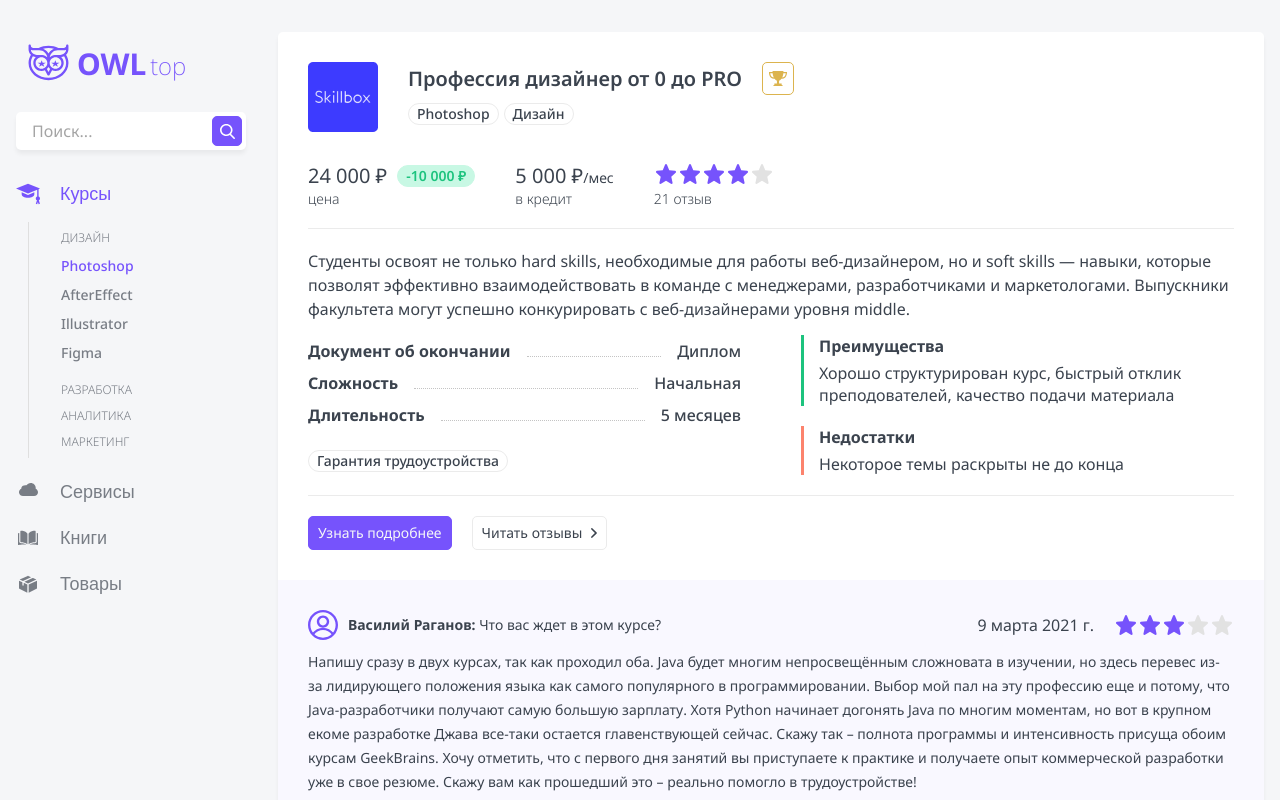
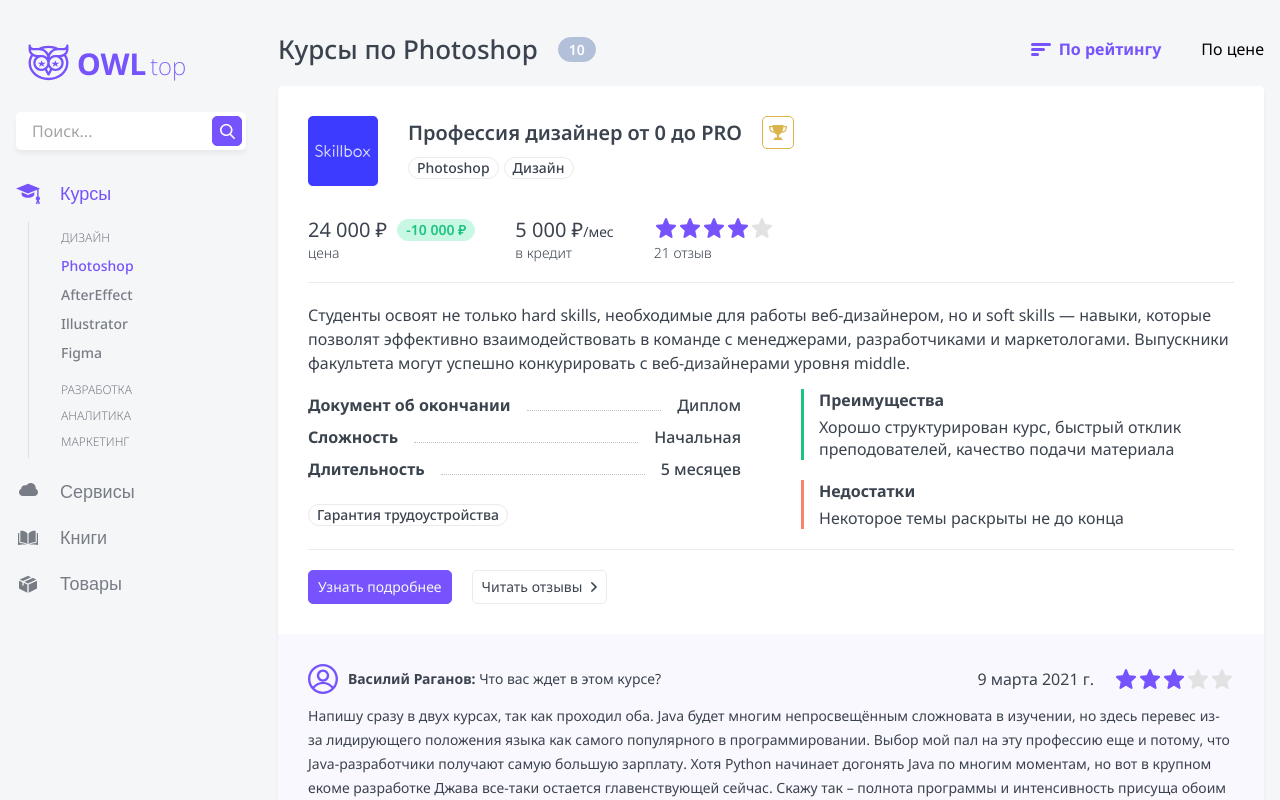
Before and after one commit to tdedetd/react-owl-top-practice, a Next.js app: page / in a window 1280 px wide. Shown: the top 800 px of the page. Built offline with nearby package versions, Linux system fonts and the light colour scheme.

Commit message:
page title, filters

```diff
--- a/app/components/Course/Course.props.ts
+++ b/app/components/Course/Course.props.ts
@@ -2,4 +2,5 @@ import { CourseApi } from './models/course-api.interface';
 
 export interface CourseProps {
   course: CourseApi;
+  className?: string;
 }
--- a/app/components/Course/Course.tsx
+++ b/app/components/Course/Course.tsx
@@ -2,10 +2,16 @@ import { CourseProps } from './Course.props';
 import styles from './Course.module.css';
 import { CourseInfo } from './components/CourseInfo/CourseInfo';
 import { CourseReviews } from './components/CourseReviews/CourseReviews';
+import classNames from 'classnames';
 
-export function Course({ course }: CourseProps): JSX.Element {
+export function Course({ course, className }: CourseProps): JSX.Element {
+  const divClass = classNames(...[
+    styles.block,
+    className
+  ].filter(Boolean));
+
   return (
-    <div className={styles.block}>
+    <div className={divClass}>
       <CourseInfo course={course}></CourseInfo>
       <CourseReviews reviews={course.reviews}></CourseReviews>
     </div>
--- a/app/components/Course/components/CourseInfo/components/CourseHeader/CourseHeader.module.css
+++ b/app/components/Course/components/CourseInfo/components/CourseHeader/CourseHeader.module.css
@@ -15,7 +15,14 @@
 .general {
   display: flex;
   align-items: flex-start;
-  column-gap: 30px;
+  gap: 30px;
+}
+
+@media (max-width: 575px) {
+  .general {
+    flex-direction: column;
+    gap: 20px;
+  }
 }
 
 .headingContainer {
--- a/app/components/Course/components/CourseReviews/components/CourseReviewForm/CourseReviewForm.module.css
+++ b/app/components/Course/components/CourseReviews/components/CourseReviewForm/CourseReviewForm.module.css
@@ -13,13 +13,10 @@
 
 @media (max-width: 991px) {
   .title {
-    flex-direction: column;
+    flex-direction: column-reverse;
     justify-content: flex-start;
     align-items: flex-start;
-  }
-
-  .left {
-    margin-bottom: 20px;
+    row-gap: 20px;
   }
 }
 
--- /dev/null
+++ b/app/components/Filters/Filters.module.css
@@ -0,0 +1,27 @@
+.container {
+  display: flex;
+  align-items: center;
+  gap: 40px;
+}
+
+.button {
+  background: none;
+  border: none;
+  font-family: inherit;
+  font-size: 16px;
+  line-height: 22px;
+  font-weight: 400;
+  cursor: pointer;
+}
+
+.button:disabled {
+  cursor: default;
+}
+
+.buttonSelected {
+  display: flex;
+  align-items: center;
+  gap: 8px;
+  color: var(--primary);
+  font-weight: 700;
+}
--- /dev/null
+++ b/app/components/Filters/Filters.props.ts
@@ -0,0 +1,6 @@
+import { SortTypes } from './models/sort-types.enum';
+
+export interface FiltersProps {
+  sortType: SortTypes;
+  setSortType?: (sortType: SortTypes) => void;
+}
--- /dev/null
+++ b/app/components/Filters/Filters.tsx
@@ -0,0 +1,39 @@
+'use client';
+
+import { FiltersProps } from './Filters.props';
+import { SortTypes } from './models/sort-types.enum';
+import styles from './Filters.module.css';
+import Image from 'next/image';
+
+const sortTypeItems: { type: SortTypes, name: string }[] = [
+  { name: 'По рейтингу ', type: SortTypes.Rating },
+  { name: 'По цене ', type: SortTypes.Price },
+];
+
+export function Filters({ sortType, setSortType }: FiltersProps): JSX.Element {
+  return (
+    <div className={styles.container}>{sortTypeItems.map((item) => {
+      const isSelected = item.type === sortType;
+      const buttonClass = `${styles.button}${isSelected ? ` ${styles.buttonSelected}` : ''}`;
+
+      return (
+        <button
+          key={item.type}
+          className={buttonClass}
+          disabled={isSelected}
+          onClick={() => setSortType?.(item.type)}
+        >
+          {isSelected && (
+            <Image
+              src='/svg/sort.svg'
+              alt='sort'
+              width={20}
+              height={13}
+            />
+          )}
+          {item.name}
+        </button>
+      );
+    })}</div>
+  );
+}
--- /dev/null
+++ b/app/components/Filters/models/sort-types.enum.ts
@@ -0,0 +1,4 @@
+export const enum SortTypes {
+  Rating,
+  Price,
+}
--- /dev/null
+++ b/app/page.module.css
@@ -0,0 +1,24 @@
+.title {
+  display: flex;
+  align-items: center;
+  justify-content: space-between;
+  margin-bottom: 20px;
+}
+
+@media (max-width: 991px) {
+  .title {
+    flex-direction: column;
+    align-items: flex-start;
+    row-gap: 20px;
+  }
+}
+
+.titleLeft {
+  display: flex;
+  align-items: center;
+  gap: 20px;
+}
+
+.course {
+  margin-bottom: 50px;
+}
--- a/app/page.tsx
+++ b/app/page.tsx
@@ -1,11 +1,27 @@
-import React from 'react';
+'use client';
+
+import React, { useState } from 'react';
 import { Course } from './components/Course/Course';
 import { courseApiMock } from '@/utils/constants/course-api-mock';
+import styles from './page.module.css';
+import { Heading } from '@/components/Heading/Heading';
+import { Tag } from '@/components/Tag/Tag';
+import { Filters } from './components/Filters/Filters';
+import { SortTypes } from './components/Filters/models/sort-types.enum';
 
 export default function Home(): JSX.Element {
+  const [sortType, setSortType] = useState<SortTypes>(SortTypes.Rating);
+
   return (
     <>
-      <Course course={courseApiMock}></Course>
+      <div className={styles.title}>
+        <div className={styles.titleLeft}>
+          <Heading level={2}>Курсы по Photoshop</Heading>
+          <Tag color='gray' size='large'>10</Tag>
+        </div>
+        <Filters sortType={sortType} setSortType={setSortType}></Filters>
+      </div>
+      <Course className={styles.course} course={courseApiMock}></Course>
     </>
   );
 }
--- a/components/Menu/models/menu-icons.enum.ts
+++ b/components/Menu/models/menu-icons.enum.ts
@@ -1,4 +1,4 @@
-export enum MenuIcons {
+export const enum MenuIcons {
   BOOK = 'book',
   BOX = 'box',
   CLOUD = 'cloud',
```
Also changed, not shown: .eslintrc.json, public/svg/sort.svg (added).
